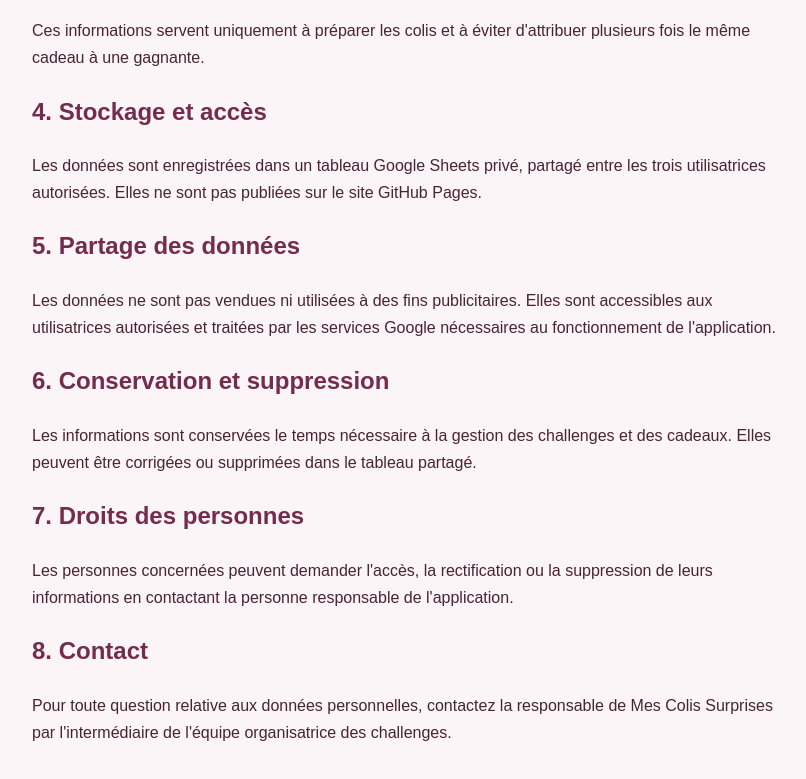
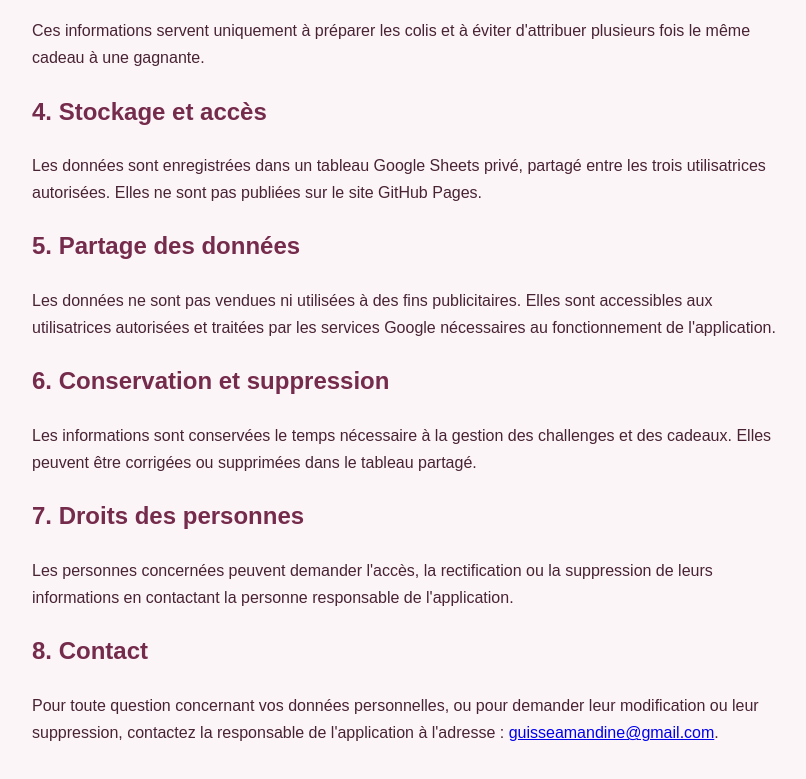
Before and after one commit to guisseamandine-sys/mes-colis-surprises, a plain HTML site: page confidentialite.html in a window 1280 px wide. Shown: the part 561-1340 px from the top of the page, without its empty margins (228-1034 px from the left). Drawn offline with Linux system fonts and the light colour scheme.

Commit message:
Update confidentialite.html

```diff
--- a/confidentialite.html
+++ b/confidentialite.html
@@ -65,9 +65,9 @@
   responsable de l'application.</p>
 
   <h2>8. Contact</h2>
-  <p>Pour toute question relative aux données
-  personnelles, contactez la responsable de
-  Mes Colis Surprises par l'intermédiaire de
-  l'équipe organisatrice des challenges.</p>
-</body>
-</html>
+
+<p>Pour toute question concernant vos données personnelles,
+ou pour demander leur modification ou leur suppression,
+contactez la responsable de l'application à l'adresse :
+<a href="mailto:guisseamandine@gmail.com">
+guisseamandine@gmail.com</a>.</p>
```
